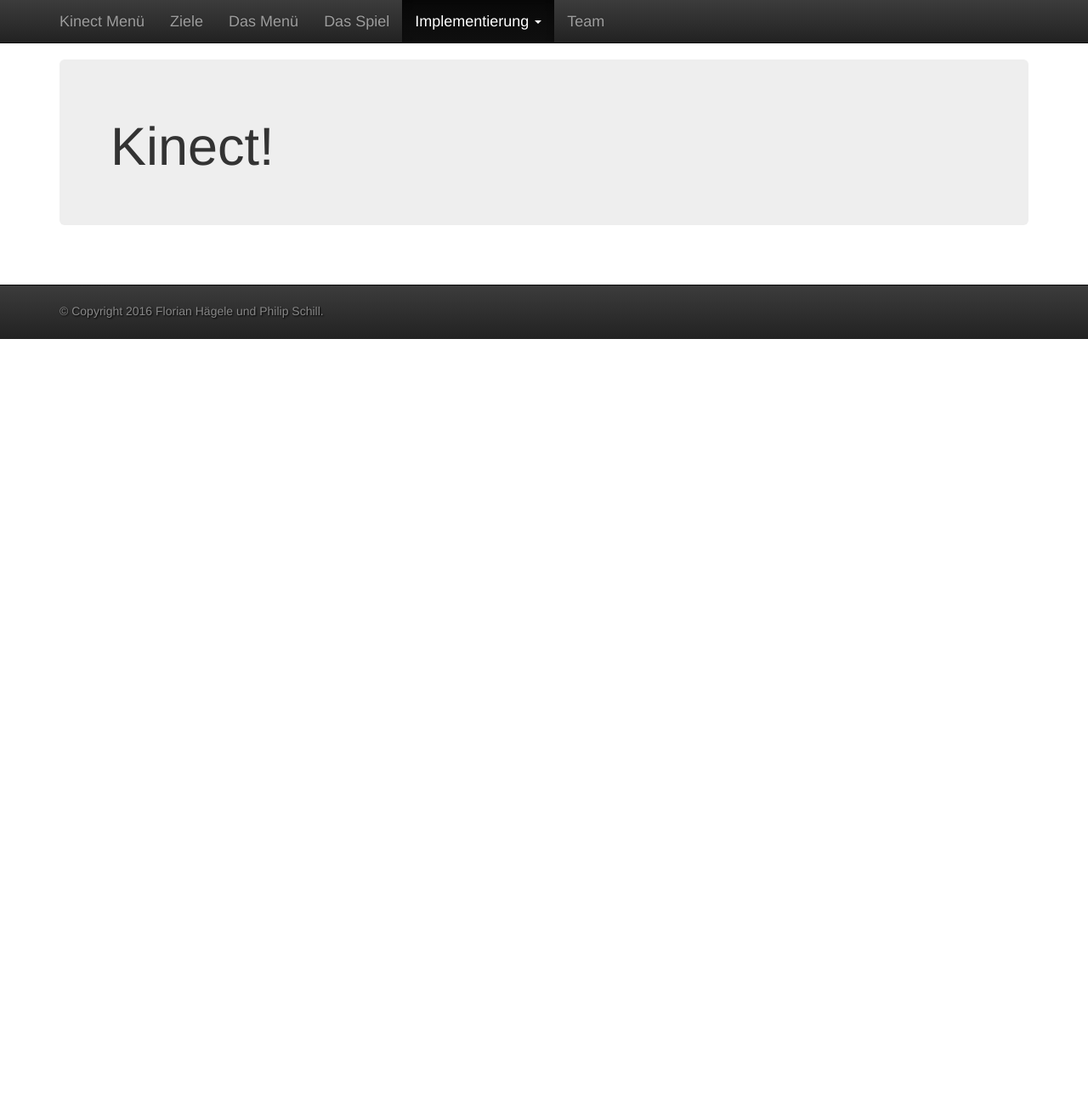
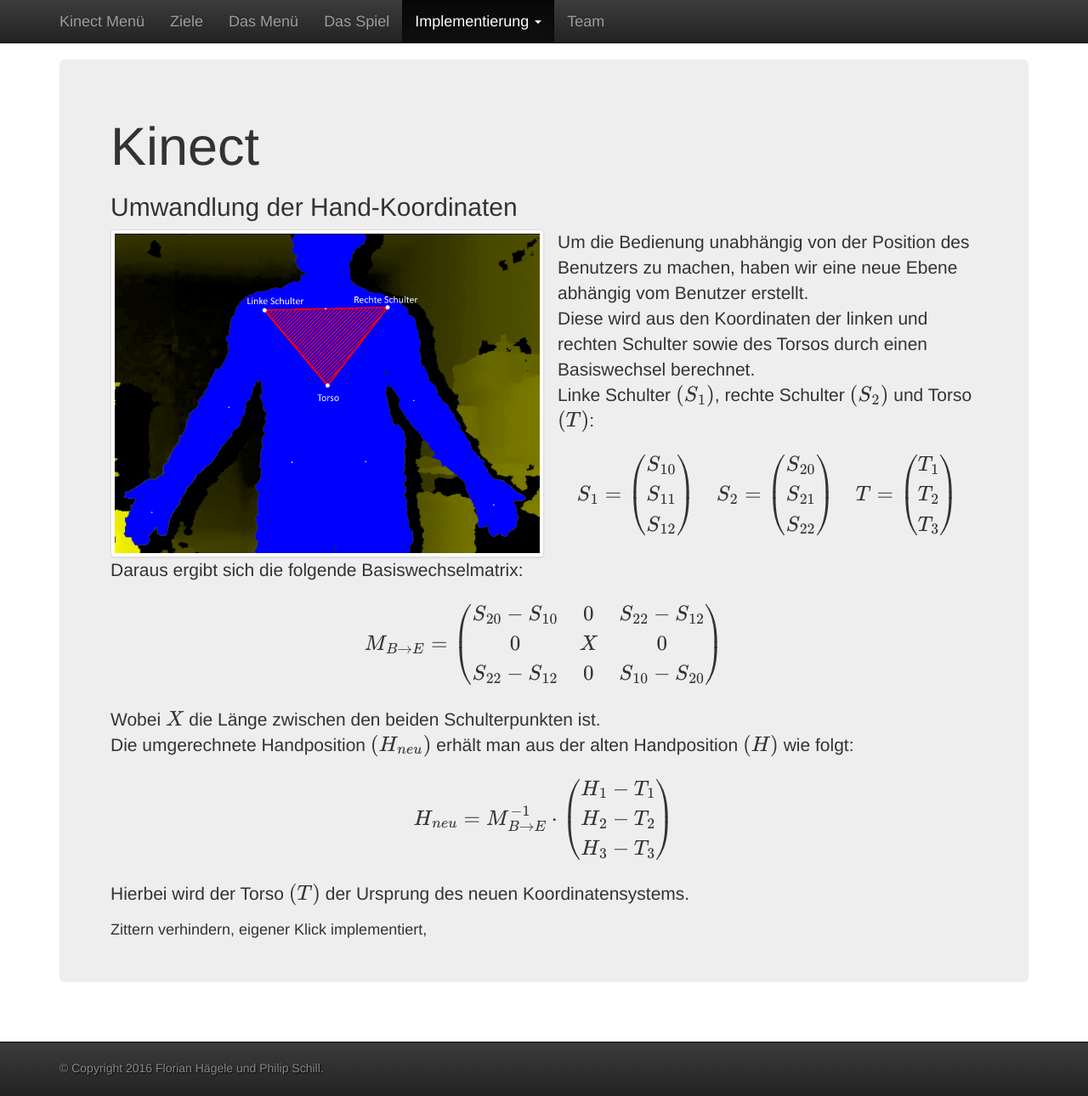
Before and after one commit to dagophil/sfml_openni, a Jekyll site: the page built from doc_src/_implementation/kinect.html, in a window 1280 px wide and 1290 px high. Shown: the whole window at 85% size. Built offline with Jekyll 4.4.1, drawn with Linux system fonts in a browser that asks for light colours; formulas are drawn with MathJax 3.

Commit message:
Lightbox-link added in css. Updated links.

```diff
--- a/doc_src/_implementation/kinect.html
+++ b/doc_src/_implementation/kinect.html
@@ -6,5 +6,48 @@
 {% include base.html %}
 
 <div class="jumbotron">
-    <h1>Kinect!</h1>
+    <h1>Kinect</h1>
+
+    <h2>Umwandlung der Hand-Koordinaten</h2>
+    <div class="clearfix">
+    <a href="{{base}}/img/ebene_skeleton.png" class="lightbox-link" alt="ebene_skeleton.png" data-lightbox="ebene_skeleton">
+        <img class="img-responsive img-thumbnail lfloat-sm-6"  width="898" height="674" src="{{base}}/img/ebene_skeleton.png" alt="ebene_skeleton.png"/>
+    </a>
+    <p>
+    Um die Bedienung unabhängig von der Position des Benutzers zu machen, haben wir eine neue Ebene abhängig vom Benutzer erstellt.<br/>
+    Diese wird aus den Koordinaten der linken und rechten Schulter sowie des Torsos durch einen Basiswechsel berechnet.<br/>
+    Linke Schulter \((S_1)\), rechte Schulter \((S_2)\) und Torso \((T)\):
+    $$
+        S_1 = \begin{pmatrix}
+        S_{10} \\ S_{11} \\S_{12}
+        \end{pmatrix}
+        \quad
+        S_2 = \begin{pmatrix}
+        S_{20} \\ S_{21} \\S_{22}
+        \end{pmatrix}
+        \quad
+        T= \begin{pmatrix}
+        T_1\\T_2\\T_3
+        \end{pmatrix}
+    $$
+    Daraus ergibt sich die folgende Basiswechselmatrix:
+    $$
+        M_{B \rightarrow E} = \left( \begin{array}{ccc}
+        S_{20} - S_{10}&0&S_{22}-S_{12} \\
+        0&X&0 \\
+        S_{22} - S_{12}&0&S_{10}-S_{20} \\
+        \end{array}
+        \right)
+    $$
+    Wobei \(X\) die Länge zwischen den beiden Schulterpunkten ist.<br/>
+    Die umgerechnete Handposition \((H_{	neu})\) erhält man aus der alten Handposition \((H)\) wie folgt:
+    $$
+        H_{neu} = M_{B \rightarrow E}^{-1} \cdot \begin{pmatrix}
+        H_1 - T_1\\ H_2-T_2\\H_3-T_3
+        \end{pmatrix}
+    $$
+    Hierbei wird der Torso \((T)\) der Ursprung des neuen Koordinatensystems.
+    </p>
+    </div>
+	Zittern verhindern, eigener Klick implementiert,
 </div>
--- a/doc_src/css/main.css
+++ b/doc_src/css/main.css
@@ -9,10 +9,12 @@
     margin-bottom: 0;
 }
 
-.MathJax_Display
+.lightbox-link
 {
-    z-index: -1;
+    z-index: 3;
+    position: relative;
 }
+
 
 footer.footer
 {
--- a/doc_src/game.html
+++ b/doc_src/game.html
@@ -12,7 +12,7 @@
     Einmal pro Spiel erscheint ein goldener Maulwurf, welcher fünfmal soviele Punkte gibt wie ein normaler Maulwurf. Er ist dafür aber auch schneller wieder in seinem Maulwurfshügel verschwunden.</p>
 </div>
 <div class="clearfix">
-    <a href="{{base}}/img/screenshot_2.jpg" data-lightbox="screenshot_2.jpg">
+    <a href="{{base}}/img/screenshot_2.jpg" class="lightbox-link" data-lightbox="screenshot_2.jpg">
 	   <img class="img-responsive img-thumbnail lfloat-sm-6" width="1366" height="768"  src="{{base}}/img/screenshot_2.jpg" alt="screenshot_2.jpg"/>
     </a>
     <p>Die Spieloberfläche besteht aus vier verschiedenen Teilen.<br/>
@@ -23,7 +23,7 @@
     </p>
 </div>
 <div class="clearfix">
-    <a href="{{base}}/img/highscore_screenshot.jpg" data-lightbox="highscore_screenshot.jpg">
+    <a href="{{base}}/img/highscore_screenshot.jpg" class="lightbox-link" data-lightbox="highscore_screenshot.jpg">
         <img class="img-responsive img-thumbnail lfloat-sm-6" width="1366" height="768"  src="{{base}}/img/highscore_screenshot.jpg" alt="highscore_screenshot.jpg"/>
     </a>
     <p> Ist die Spielzeit abgelaufen, wird die erreichte Punktzahl mit den aktuellen fünf Top-Highscores verglichen.        <br/>
@@ -34,7 +34,7 @@
     <br/>Die zu erreichenden Plätze sind:
 </p>
 <div class="col-sm-10 col-sm-offset-1">
-    <a href="{{base}}/img/mole_highscore_sheet.png" data-lightbox="mole_highscore_sheet.png">
+    <a href="{{base}}/img/mole_highscore_sheet.png" class="lightbox-link" data-lightbox="mole_highscore_sheet.png">
         <img class="img-thumbnail img-responsive" width="2080" height="709" src="{{base}}/img/mole_highscore_sheet.png" alt="mole_highscore.png"/>
     </a>
 </div>
```
Also changed, not shown: doc_src/_implementation/game_design.html (+1 -41 lines).
